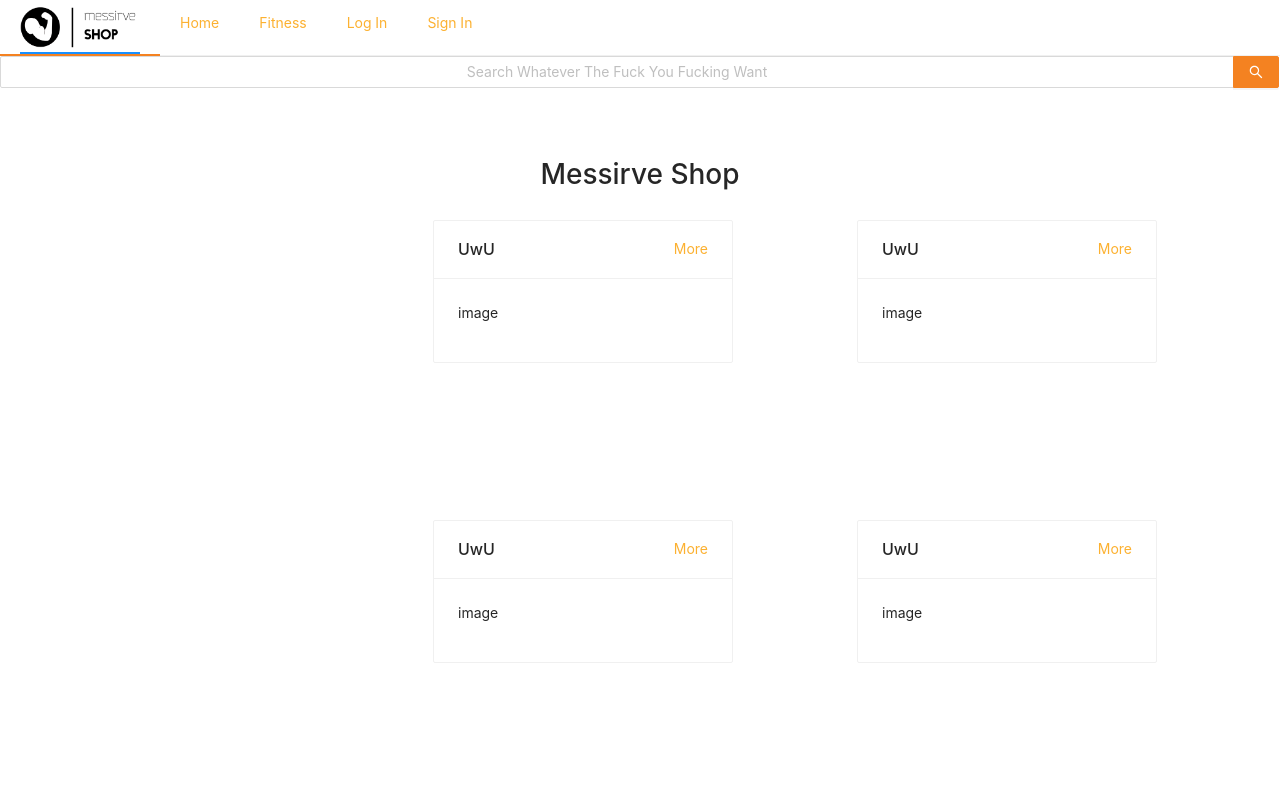
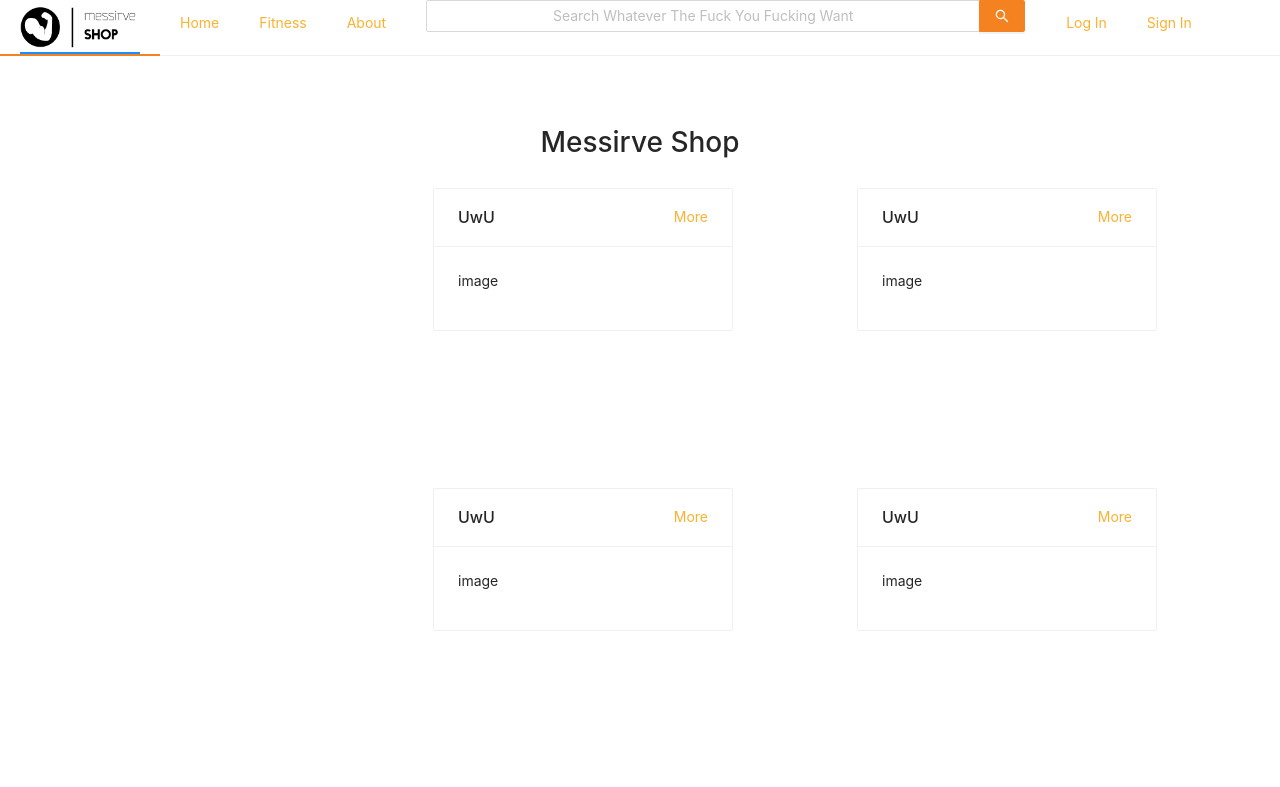
Before and after one commit to MacacoCode/messirve-front-end, a React (Create React App) app: page / in a window 1280 px wide. Shown: the top 787 px of the page. Built offline with nearby package versions, Linux system fonts and the light colour scheme.

Commit message:
Cambio en search bar ubicacion

```diff
--- a/src/components/header/header.js
+++ b/src/components/header/header.js
@@ -7,7 +7,6 @@ const Header = () => {
   return (
     <div>
       <HeaderMenu />
-      <SearchBar />
     </div>
   );
 };
--- a/src/components/header/headerMenu.js
+++ b/src/components/header/headerMenu.js
@@ -1,5 +1,6 @@
 import React from 'react';
 import { Menu } from 'antd';
+import SearchBar from './searchBar';
 import logo from '../../img/logo.png'
 
 const { SubMenu } = Menu;
@@ -12,7 +13,7 @@ const HeaderMenu = () => {
       </Menu.Item>
       <Menu.Item key="home">
         Home
-        </Menu.Item>
+      </Menu.Item>
       <SubMenu title="Fitness">
         <Menu.ItemGroup title="Vestimenta">
           <Menu.Item key="setting:1">Option 1</Menu.Item>
@@ -23,6 +24,12 @@ const HeaderMenu = () => {
           <Menu.Item key="setting:4">Option 4</Menu.Item>
         </Menu.ItemGroup>
       </SubMenu>
+      <Menu.Item key="about">
+        About
+      </Menu.Item>
+      <Menu.Item style={{ width: '50%' }}>
+        <SearchBar />
+      </Menu.Item>
       <Menu.Item key="logIn" style={{ float: 'right' }}>
         Log In
         </Menu.Item>
```
